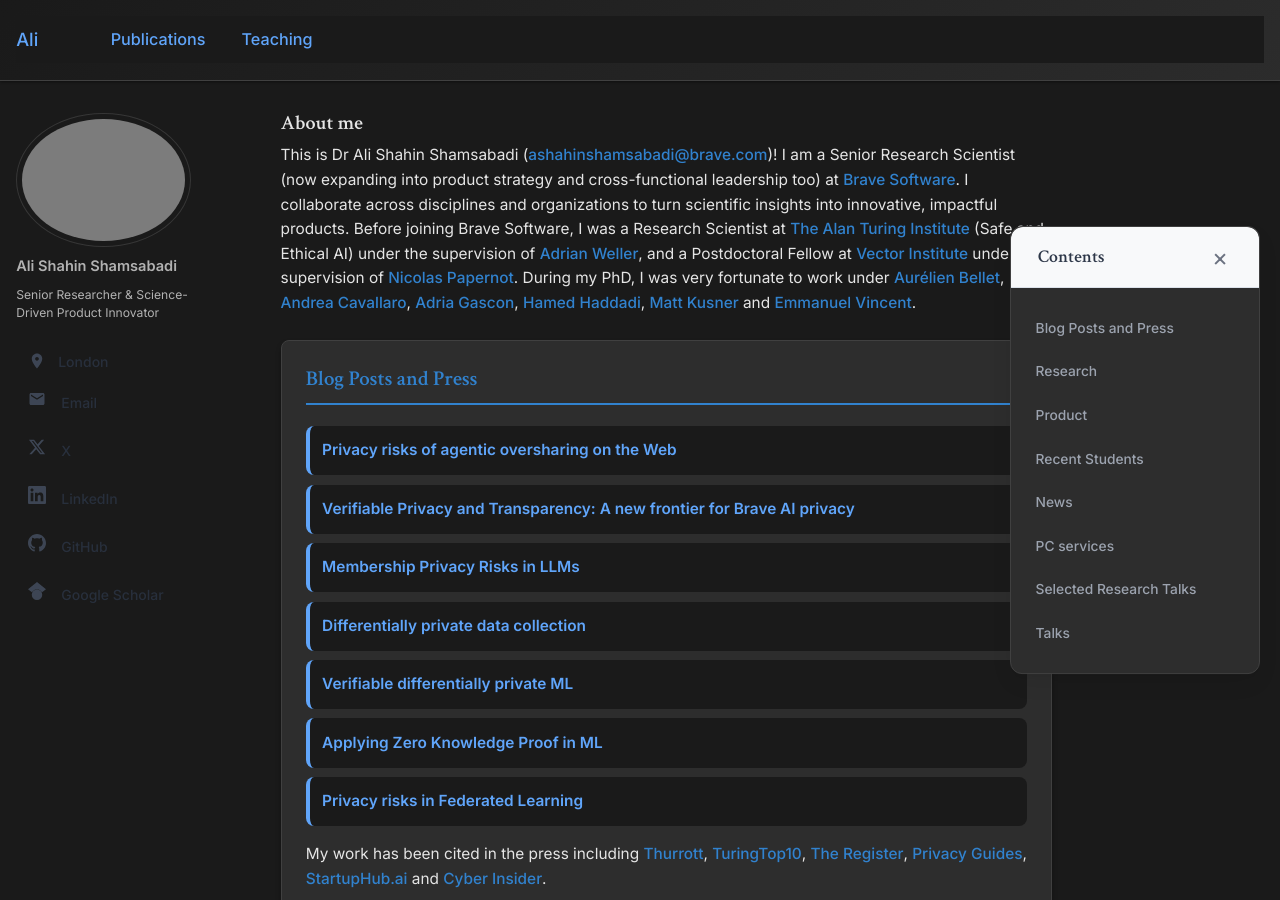
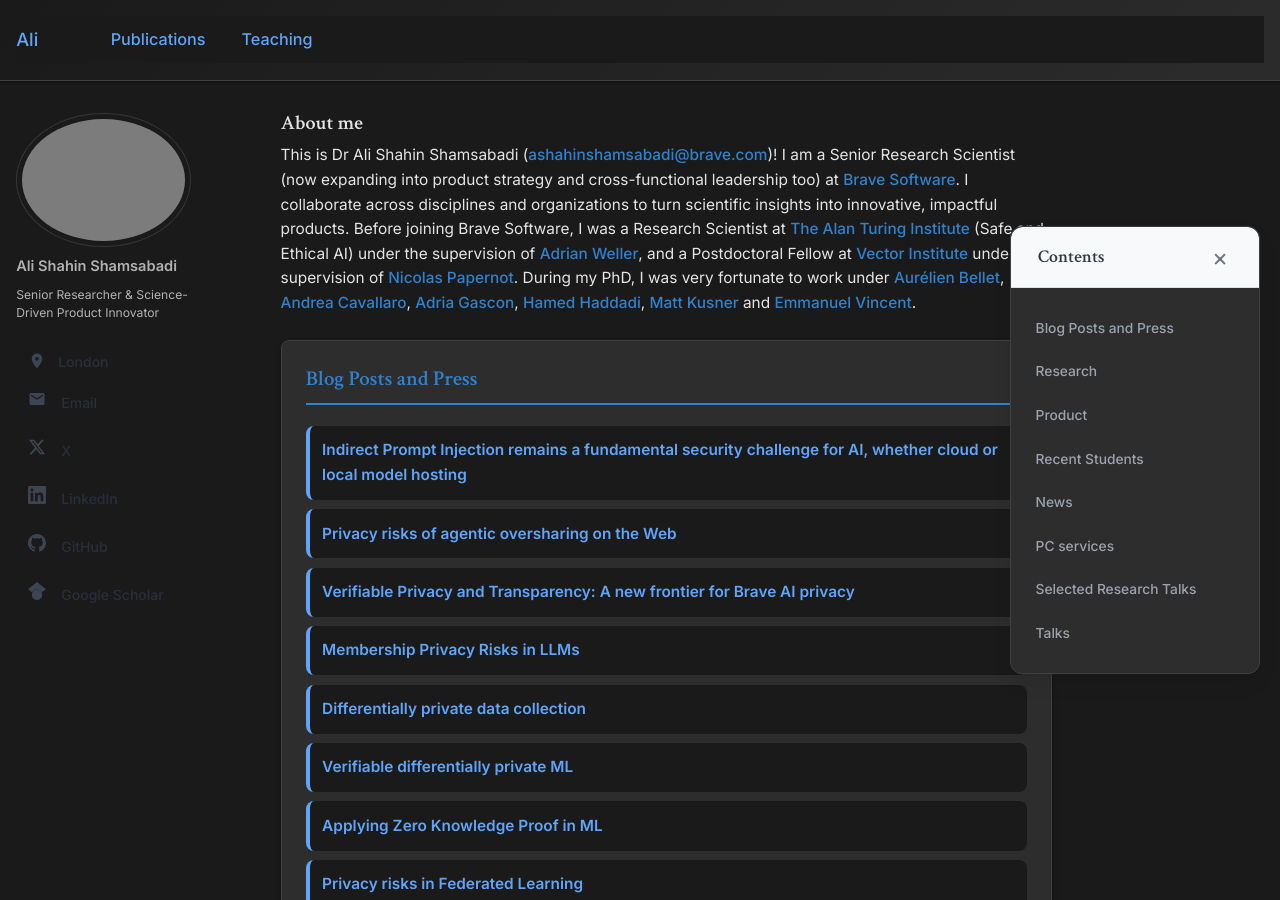
Before and after one commit to AliShahin/AliShahin.github.io, a Jekyll site: the page built from _pages/about.md, in a window 1280 px wide and 900 px high. Built offline with Jekyll 4.4.1, drawn with Linux system fonts in a browser that asks for light colours.

Commit message:
Update about.md

```diff
--- a/_pages/about.md
+++ b/_pages/about.md
@@ -30,6 +30,7 @@ redirect_from:
 
 <div class="publication-list">
 <ul>
+  <li><a href="https://brave.com/blog/indirect-prompt-injection//">Indirect Prompt Injection remains a fundamental security challenge for AI, whether cloud or local model hosting</a></li>
   <li><a href="https://brave.com/blog/agentic-oversharing/">Privacy risks of agentic oversharing on the Web</a></li>
   <li><a href="https://brave.com/blog/browser-ai-tee/">Verifiable Privacy and Transparency: A new frontier for Brave AI privacy</a></li>
   <li><a href="https://brave.com/blog/privacy-in-llms/">Membership Privacy Risks in LLMs</a></li>
```
